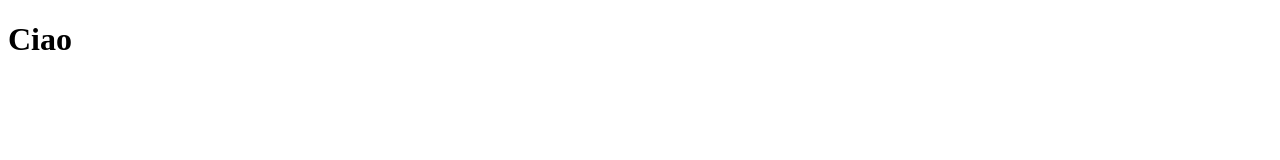
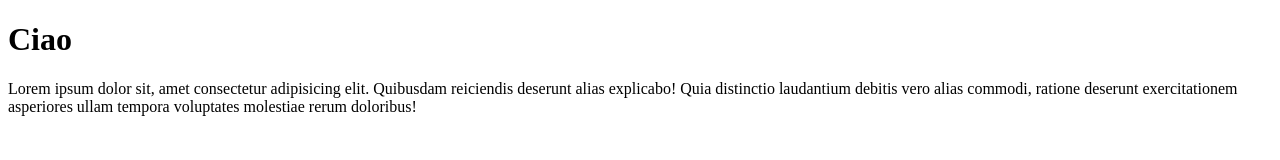
Before and after one commit to Team1-Build-Week-1/Build-Week-1---Team-1, a plain HTML site: page index.html in a window 1280 px wide. Drawn offline with Linux system fonts and the light colour scheme.

Commit message:
prova commit

```diff
--- a/index.html
+++ b/index.html
@@ -7,5 +7,9 @@
   </head>
   <body>
     <h1>Ciao</h1>
+    <p>
+      Lorem ipsum dolor sit, amet consectetur adipisicing elit. Quibusdam reiciendis deserunt alias explicabo! Quia distinctio laudantium debitis vero alias
+      commodi, ratione deserunt exercitationem asperiores ullam tempora voluptates molestiae rerum doloribus!
+    </p>
   </body>
 </html>
```
